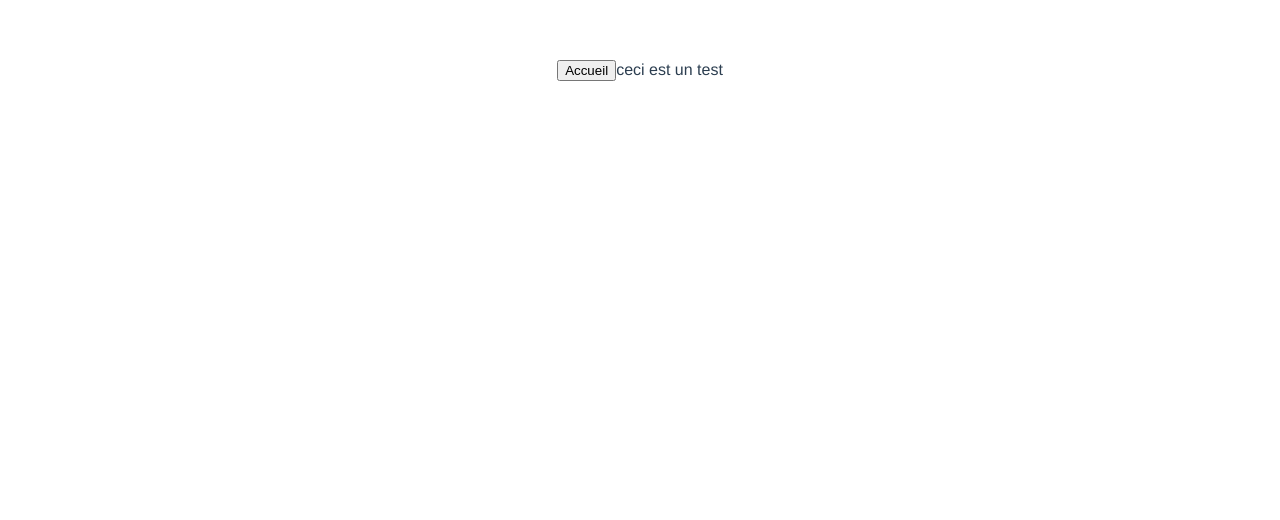
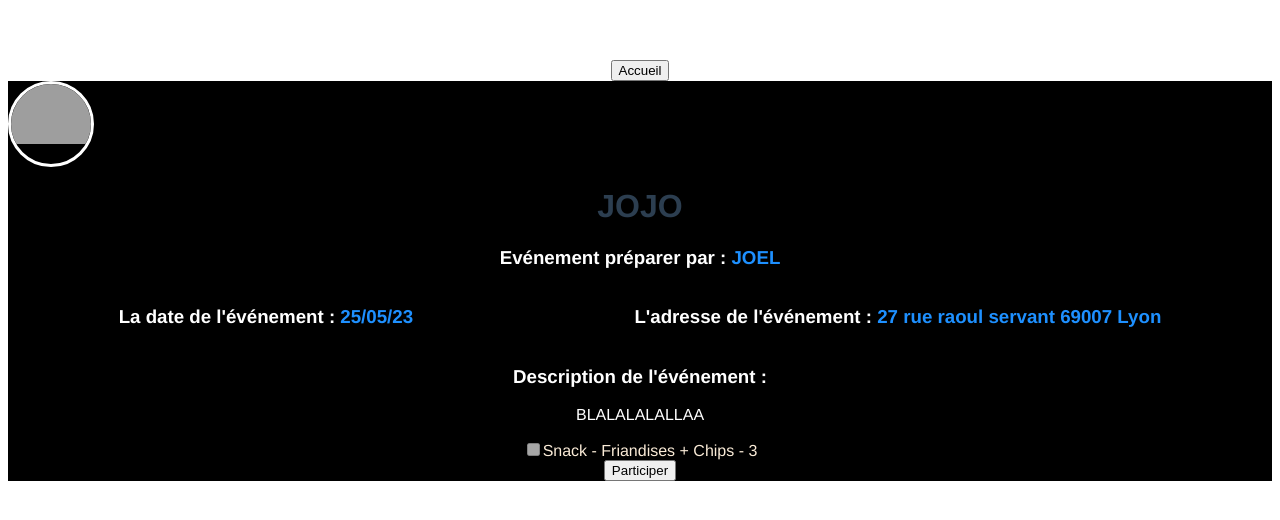
Before and after one commit to Challenge-48H-2023-Ynov/Front, a Vue app in the folder party-planning-front/: page / in a window 1280 px wide. Both pictures are taken after a click on the button "Accueil". Shown: the top 520 px of the page. Built offline with nearby package versions, Linux system fonts and the light colour scheme; grey boxes are pictures that could not be loaded.

Commit message:
Page event & profiil

```diff
--- a/party-planning-front/package.json
+++ b/party-planning-front/package.json
@@ -10,6 +10,7 @@
   "dependencies": {
     "core-js": "^3.8.3",
     "vue": "^2.6.14",
+    "vue-cli": "^2.9.6",
     "vue-router": "^3.5.2",
     "vuetify": "^2.4.0"
   },
--- a/party-planning-front/src/App.vue
+++ b/party-planning-front/src/App.vue
@@ -1,17 +1,17 @@
 <template>
   <div id="app">
-    <button @click="currentPage = 'HomePage'">Accueil</button>
-    <home-page v-if="currentPage === 'HomePage'" />
+    <button @click="currentPage = 'EventPage'">Accueil</button>
+    <event-page v-if="currentPage === 'EventPage'" />
   </div>
 </template>
 
 <script>
-import HomePage from "@/pages/HomePage";
 
+import EventPage from "@/pages/EventPage.vue";
 export default {
   name: 'App',
   components: {
-    HomePage
+    EventPage,
   },
   data() {
     return {
--- /dev/null
+++ b/party-planning-front/src/pages/EventPage.vue
@@ -0,0 +1,102 @@
+<template>
+  <div class="body">
+    <div class="profile-picture-container">
+      <img class="profile-picture" src="/path/to/profile-picture.jpg" alt="Profile Picture">
+    </div>
+    <div class="title">
+      <h1>{{event.Title}}</h1>
+    </div>
+    <div class="user">
+      <h3>Evénement préparer par : <span class="highlight">{{event.Name}}</span></h3>
+    </div>
+    <div class="info">
+      <div class="date">
+        <h3>La date de l'événement : <span class="highlight">{{event.DateDateTime}}</span></h3>
+      </div>
+      <div class="adress">
+        <h3>L'adresse de l'événement : <span class="highlight">{{event.Adress}}</span></h3>
+      </div>
+    </div>
+    <div class="description">
+      <h3>Description de l'événement : </h3>
+      <p>{{event.Description}}</p>
+    </div>
+    <div class="checkbox" v-if="showCheckbox">
+      <input type="checkbox" v-model="isChecked" :disabled="!isEditModeEnabled">
+      <label>{{ aport.Type }} - {{ aport.Nom }} - {{ aport.Quantité }}</label>
+    </div>
+    <div class="button">
+      <button v-if="!isEditModeEnabled" @click="enableEditMode">Participer</button>
+    </div>
+  </div>
+</template>
+
+<script>
+export default {
+  name: "EventPage",
+  data() {
+    return {
+      isChecked: false,
+      isEditModeEnabled: false,
+      showCheckbox: true,
+      event: {
+        id: 1,
+        Title: "JOJO",
+        Name: "JOEL",
+        DateDateTime: "25/05/23",
+        Description: "BLALALALALLAA",
+        Adress: "27 rue raoul servant 69007 Lyon",
+      },
+      aport: {
+        id: 1,
+        Type: "Snack",
+        Nom: "Friandises + Chips",
+        Quantité: "3",
+      },
+    }
+  },
+  methods: {
+    enableEditMode() {
+      this.isEditModeEnabled = true;
+      this.showCheckbox = true;
+    },
+  },
+}
+</script>
+
+
+<style scoped>
+.body{
+  background-color: black;
+}
+.profile-picture-container {
+  width: 80px;
+  height: 80px;
+  margin-bottom: 1rem;
+  overflow: hidden;
+  border-radius: 50%;
+  border: 3px solid white;
+}
+.profile-picture {
+  width: 100%;
+  height: auto;
+  object-fit: cover;
+}
+.info{
+  display: flex;
+  justify-content: space-around;
+  color:white;
+}
+.user{
+  color: white;
+}
+.highlight {
+  color: dodgerblue;
+}
+.description{
+  color: white;
+}
+.checkbox{
+  color: antiquewhite;
+}
+</style>
--- /dev/null
+++ b/party-planning-front/src/pages/ProfilPage.vue
@@ -0,0 +1,148 @@
+<template>
+  <div class ="body">
+  <div class="profile-page">
+    <div class="profile-picture-container">
+      <img class="profile-picture" src="/path/to/profile-picture.jpg" alt="Profile Picture">
+    </div>
+    <h1>{{user.UserName}}</h1>
+    <div class="colonne">
+      <div class="profile-information-container">
+        <div class="profile-field">
+          <label for="firstName">Prénom:</label>
+          <input type="text" id="firstName" v-model="user.FirstName" :disabled="!isEditModeEnabled" @keydown.enter="onSaveChanges">
+        </div>
+        <div class="profile-field">
+          <label for="pseudo">Pseudo:</label>
+          <input type="text" id="pseudo" v-model="user.UserName" :disabled="!isEditModeEnabled" @keydown.enter="onSaveChanges">
+        </div>
+        <div class="profile-field">
+          <label for="lastName">Nom:</label>
+          <input type="text" id="lastName" v-model="user.LastName" :disabled="!isEditModeEnabled" @keydown.enter="onSaveChanges">
+        </div>
+      </div>
+      <div class="profile-information-container">
+        <div class="profile-field">
+          <label for="age">Âge:</label>
+          <input type="number" id="age" v-model="user.DateOfBrith" :disabled="!isEditModeEnabled" @keydown.enter="onSaveChanges">
+        </div>
+
+        <div class="profile-field">
+          <label for="telephone">Tel:</label>
+          <input type="text" id="telephone" v-model="user.PhoneNumber" :disabled="!isEditModeEnabled" @keydown.enter="onSaveChanges">
+        </div>
+
+        <div class="profile-check">
+          <label for="voiture">Voiture:</label>
+          <input type="checkbox" v-model="user.HavePermis" v-bind:id="user.HavePermis" :disabled="!isEditModeEnabled" @keydown.enter="onSaveChanges">
+          <label for="sam">SAM:</label>
+          <input type="checkbox" v-model="user.sam" v-bind:id="user.sam" :disabled="!isEditModeEnabled" @keydown.enter="onSaveChanges">
+        </div>
+      </div>
+    </div>
+    <div class="Bio">
+      <h3>Ma Biographie:</h3>
+      <p>{{ user.Biography }}</p>
+    </div>
+    <button v-if="!isEditModeEnabled" @click="enableEditMode">Modifier</button>
+    <button v-else @click="onSaveChanges">Enregistrer</button>
+  </div>
+  </div>
+</template>
+
+<script>
+export default {
+  name: "ProfilPage",
+  data() {
+    return {
+
+      user: {
+          id: 1,
+          UserName: "JOJO",
+          FirstName: "JOEL",
+          LastName: "OUIUI",
+          DateOfBrith: null,
+          PhoneNumber: "",
+          Biography: "HELLOOOO",
+          HavePermis: false,
+          sam: false,
+        },
+      isEditModeEnabled:false,
+    };
+  },
+  computed: {
+    Pseudo() {
+      return `${this.user[0].UserName} `;
+    }
+  },
+  methods: {
+    enableEditMode() {
+      this.isEditModeEnabled = true;
+    },
+    onSaveChanges() {
+      this.isEditModeEnabled = false;
+      // Send updated information to server
+    }
+  }
+};
+</script>
+
+<style scoped>
+.body{
+  background-color: black;
+}
+.profile-page {
+  display: flex;
+  flex-direction: column;
+  align-items: center;
+  background-color: black;
+  color: white;
+  padding: 2rem;
+}
+.profile-picture-container {
+  width: 200px;
+  height: 200px;
+  margin-bottom: 1rem;
+  overflow: hidden;
+  border-radius: 50%;
+  border: 3px solid white;
+}
+.profile-picture {
+  width: 100%;
+  height: auto;
+  object-fit: cover;
+}
+.profile-information-container {
+  display: flex;
+  flex-direction: column;
+  align-items: center;
+}
+.profile-field {
+  display: flex;
+  align-items: center;
+  margin-bottom: 1rem;
+}
+label {
+  margin-right: 1rem;
+}
+input {
+  font-size: 1rem;
+  padding: 0.5rem;
+}
+button {
+  font-size: 1rem;
+  padding: 0.5rem 1rem;
+  margin-top: 1rem;
+  background-color: white;
+  color: black;
+  border: none;
+  border-radius: 3px;
+  cursor: pointer;
+}
+.colonne{
+  display: flex;
+  justify-content: space-around;
+}
+.profile-check{
+  margin-left: 10px;
+}
+</style>
```
Also changed, not shown: 1 other file (tests, documents, lock files or other folders).
